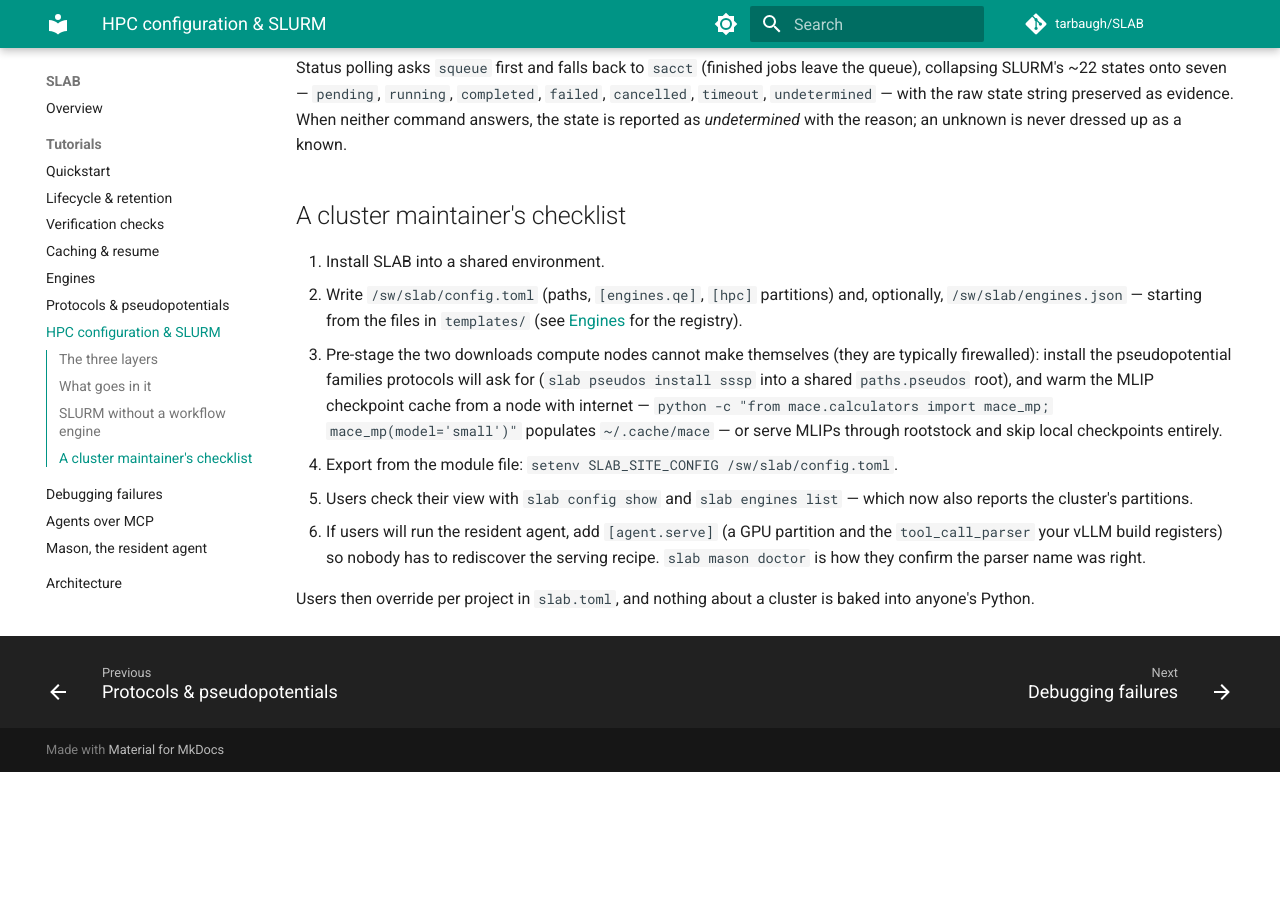
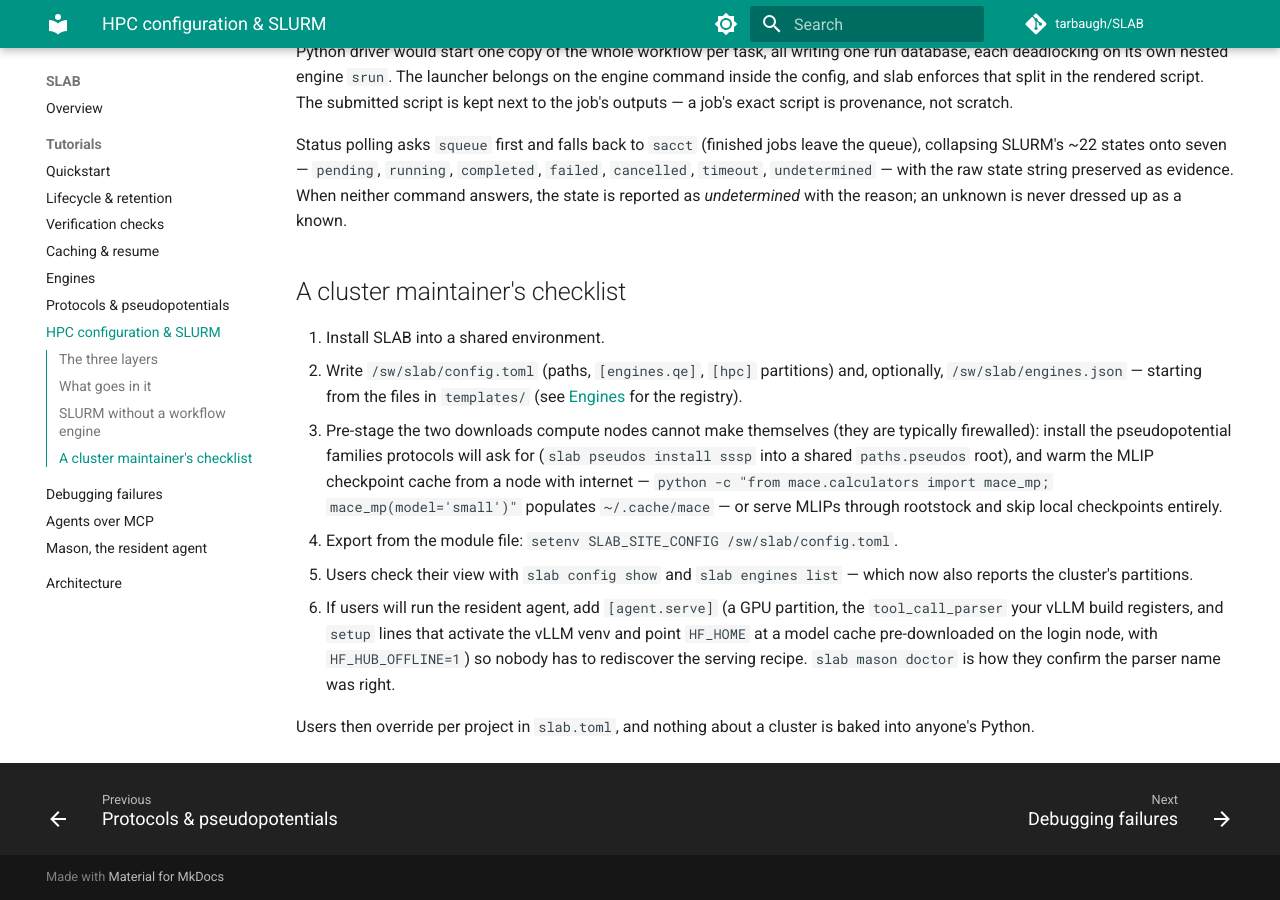
Before and after one commit to tarbaugh/SLAB, an MkDocs documentation site: the page built from docs/tutorials/hpc-config.md, in a window 1280 px wide and 900 px high, scrolled down 3221 px. Built offline with MkDocs 1.6.1 and Material for MkDocs 9.7.7, drawn with Linux system fonts in a browser that asks for light colours; comment, search, counter and statistics services are not loaded; before the commit the page ends 3993 px from its top, so only the background shows below that; some of the changed text lies outside the part shown.

Commit message:
The serve template carries the offline recipe; users fill in paths, not keywords
[agent.serve] in the config template now shows the full pre-downloaded
serving pattern as a fill-in-the-blanks example: vLLM in its own venv,
HF_HOME pointing at a cache 'hf download' filled on the login node, and
HF_HUB_OFFLINE=1 so a missing checkpoint fails loudly at startup instead
of hanging on a download a firewalled compute node cannot make. The
[agent] model comment notes the absolute-path form as the other offline
route. Both tutorials teach the same setup lines, and the maintainer
checklist names them.

Co-Authored-By: Claude Fable 5 <noreply@anthropic.com>

````diff
--- a/docs/tutorials/hpc-config.md
+++ b/docs/tutorials/hpc-config.md
@@ -95,7 +95,11 @@ partition = "gpu"
 time_limit = "08:00:00"
 tool_call_parser = "llama4_pythonic"   # vLLM's, and model-specific
 args = ["--tensor-parallel-size 4", "--max-model-len 131072"]
-setup = ["source ~/venvs/vllm/bin/activate"]
+setup = [
+  "source $SCRATCH/venvs/vllm/bin/activate",
+  "export HF_HOME=$SCRATCH/hf-cache",  # pre-downloaded on the login node
+  "export HF_HUB_OFFLINE=1",           # compute nodes are firewalled; serve from disk
+]
 ```
 
 The `[agent]` section configures the resident agent the same way — which model
@@ -197,10 +201,12 @@ reason; an unknown is never dressed up as a known.
    `setenv SLAB_SITE_CONFIG /sw/slab/config.toml`.
 5. Users check their view with `slab config show` and
    `slab engines list` — which now also reports the cluster's partitions.
-6. If users will run the resident agent, add `[agent.serve]` (a GPU partition
-   and the `tool_call_parser` your vLLM build registers) so nobody has to
-   rediscover the serving recipe. `slab mason doctor` is how they confirm the
-   parser name was right.
+6. If users will run the resident agent, add `[agent.serve]` (a GPU partition,
+   the `tool_call_parser` your vLLM build registers, and `setup` lines that
+   activate the vLLM venv and point `HF_HOME` at a model cache pre-downloaded
+   on the login node, with `HF_HUB_OFFLINE=1`) so nobody has to rediscover the
+   serving recipe. `slab mason doctor` is how they confirm the parser name was
+   right.
 
 Users then override per project in `slab.toml`, and nothing about a
 cluster is baked into anyone's Python.
````
Also changed, not shown: docs/tutorials/mason.md (+11 -1 lines), 2 other files.
